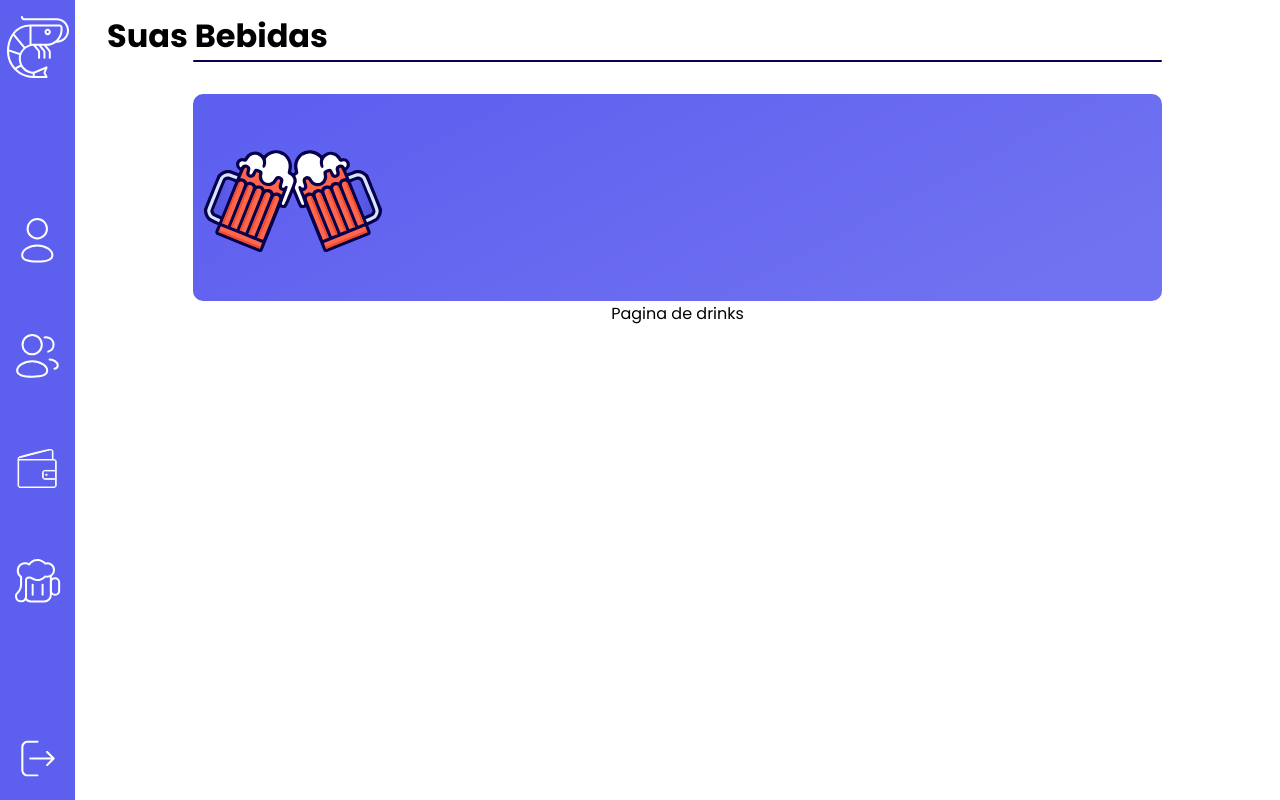
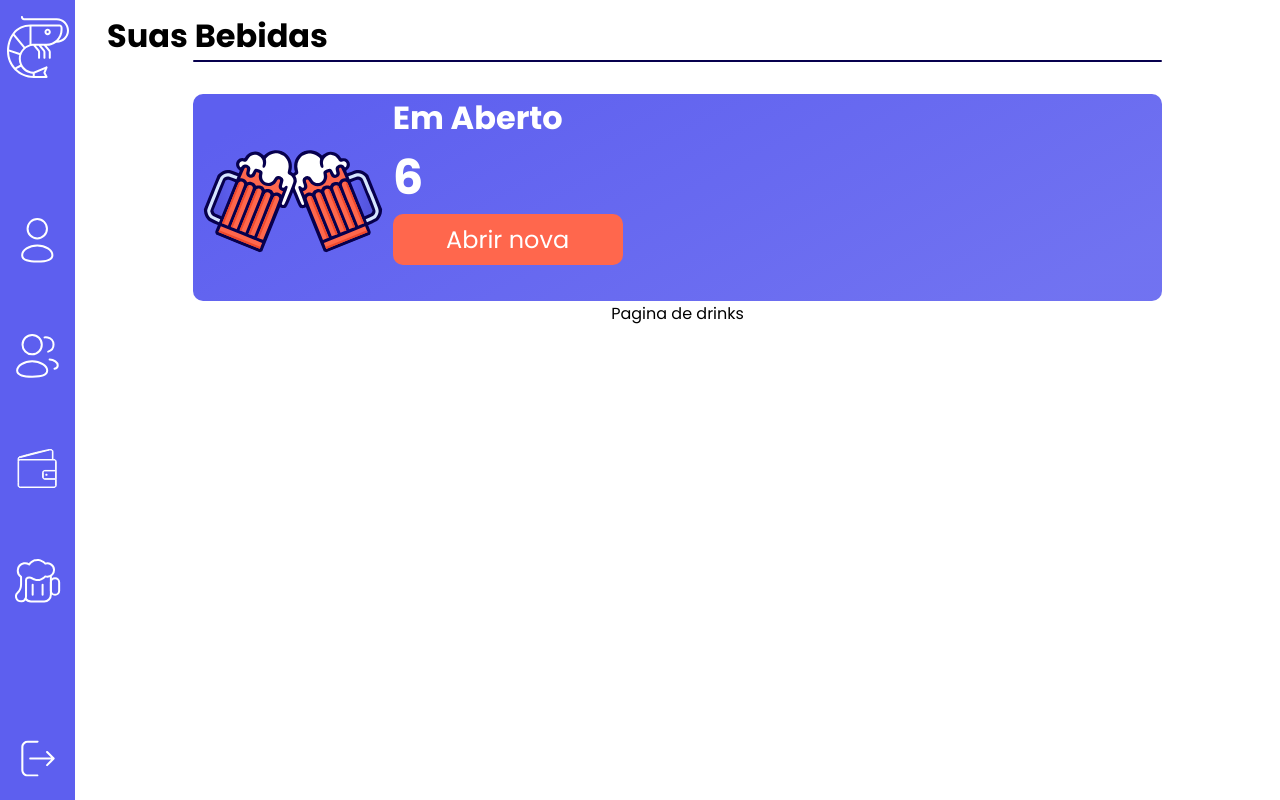
Before and after one commit to shrimp-dev/RoleManager-web-frontend, a Next.js app: page /drinks in a window 1280 px wide. Built offline with nearby package versions, Linux system fonts and the light colour scheme.

Commit message:
Create button component

```diff
--- /dev/null
+++ b/src/components/Button/index.tsx
@@ -0,0 +1,16 @@
+import {BtnContainer} from './style'
+
+type ButtonProps={
+    type: "Blue"|"White"|"Orange"
+    text: string
+    handleClick?: any
+}
+
+export default function Button(props:ButtonProps) {
+    const {type,text} = props
+    return (
+        <BtnContainer >
+            <button className={type}>{text}</button>
+        </BtnContainer>
+    )
+}
--- /dev/null
+++ b/src/components/Button/style.tsx
@@ -0,0 +1,29 @@
+import styled from "styled-components";
+
+export const BtnContainer = styled.div`
+
+    button{
+        width: 230px;
+        height: 51px;
+        font-size: 24px;
+        border-radius: 10px;
+        border: none;
+        cursor: pointer;
+    }
+
+    .Orange{
+        background-color: var(--orange);
+        color: var(--white);
+    }
+
+    .White{
+        background-color: var(--white);
+        color: var(--dark);
+        border: 1px solid;
+    }
+
+    .Blue{
+        background-color: var(--violet-blue);
+        color: var(--white);
+    }
+`
--- a/src/components/DrinkStuff/DrinkBanner/index.tsx
+++ b/src/components/DrinkStuff/DrinkBanner/index.tsx
@@ -1,10 +1,12 @@
 import { IconTwoDrinks } from '../../Icons'
+import DrinkOpenCard from '../DrinkOpenCard'
 import {Banner} from './style'
 
 export default function DrinkBanner() {
     return (
         <Banner>
-            {IconTwoDrinks('200','200')}
+            <div>{IconTwoDrinks('200','200')}</div>
+            <DrinkOpenCard drinksOpen={6}/>
         </Banner>
     )
 }
--- a/src/components/DrinkStuff/DrinkBanner/style.ts
+++ b/src/components/DrinkStuff/DrinkBanner/style.ts
@@ -4,4 +4,5 @@ export const Banner = styled.div`
     background: linear-gradient(152.3deg, #5D5FEF 7.75%, rgba(93, 95, 239, 0.88) 91.39%);
     width: 85%;
     border-radius: 10px;
+    display: flex;
 `
--- /dev/null
+++ b/src/components/DrinkStuff/DrinkOpenCard/index.tsx
@@ -0,0 +1,18 @@
+import Button from '../../Button'
+import {Card} from './style'
+
+type DrinkOpenCardProps ={
+    drinksOpen:number
+}
+
+export default function DrinkOpenCard(props:DrinkOpenCardProps) {
+    return (
+        <Card>
+            <header><h1>Em Aberto</h1></header>
+            <div>
+                <h1 className='DrinksOpen'>{props.drinksOpen}</h1>
+                <Button text='Abrir nova' type='Orange'/>
+            </div>
+        </Card>
+    )
+}
--- /dev/null
+++ b/src/components/DrinkStuff/DrinkOpenCard/style.ts
@@ -0,0 +1,8 @@
+import styled from "styled-components";
+
+export const Card = styled.div`
+    color: var(--white);
+    .DrinksOpen{
+        font-size: 3rem;
+    }
+`
--- a/src/styles/global.ts
+++ b/src/styles/global.ts
@@ -7,6 +7,7 @@ const GlobalStyle = createGlobalStyle`
         --white: #FFF;
         --violet-blue: #5D5FEF;
         --red:#F61067;
+        --orange:#FF674D;
     }
 a {
   text-decoration: none;
```
